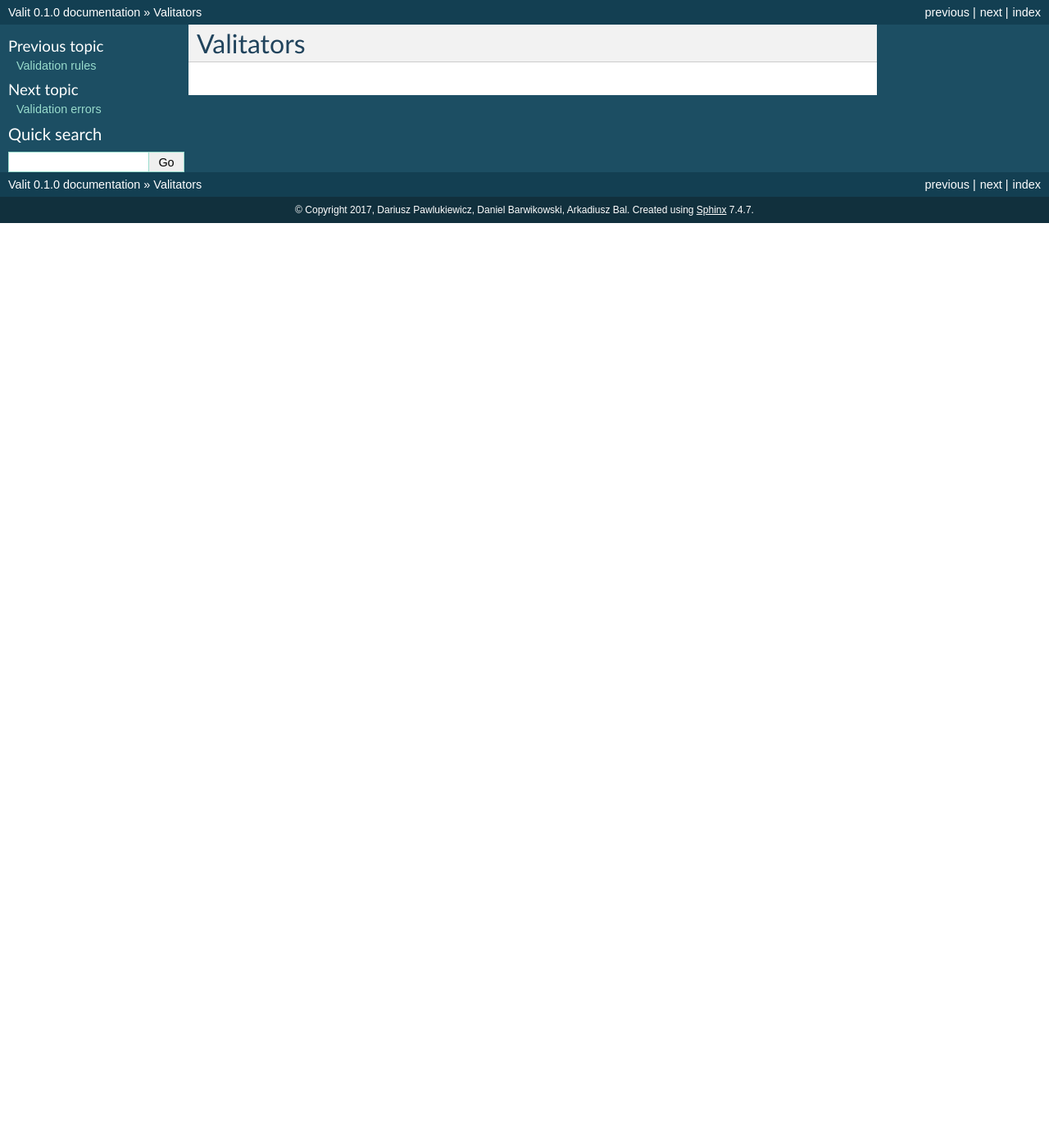
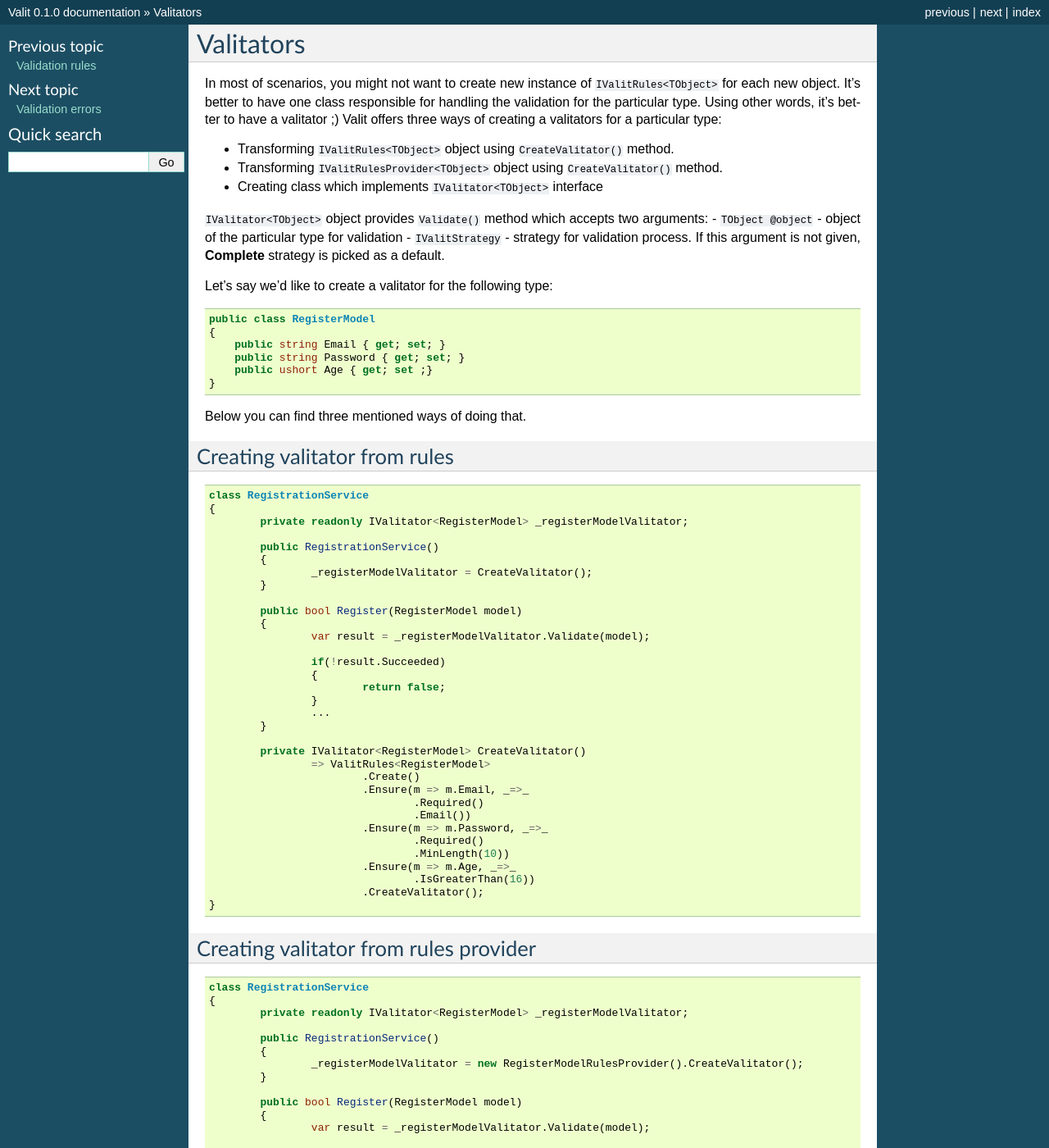
Before and after one commit to valit-stack/Valit.Docs, a Sphinx documentation site: the page built from docs/valitators/index.rst, in a window 1280 px wide and 1400 px high. Shown: the whole window at 82% size. Built offline with Sphinx 7.4.7, drawn with Linux system fonts in a browser that asks for light colours; some of the changed text lies outside the part shown.

Commit message:
Added valitators section

```diff
--- a/docs/valitators/index.rst
+++ b/docs/valitators/index.rst
@@ -1,3 +1,168 @@
 =====================
 Valitators
 =====================
+In most of scenarios, you might not want to create new instance of ``IValitRules<TObject>`` for each new object. It's better to have one class responsible for handling the validation for the particular type. Using other words, it's better to have a valitator ;)
+Valit offers three ways of creating a valitators for a particular type:
+
+- Transforming ``IValitRules<TObject>`` object using ``CreateValitator()`` method.
+- Transforming ``IValitRulesProvider<TObject>`` object using ``CreateValitator()`` method.
+- Creating class which implements ``IValitator<TObject>`` interface
+
+``IValitator<TObject>`` object provides ``Validate()`` method which accepts two arguments:
+- ``TObject @object`` - object of the particular type for validation
+- ``IValitStrategy`` - strategy for validation process. If this argument is not given, **Complete** strategy is picked as a default.
+
+Let's say we'd like to create a valitator for the following type:
+
+.. sourcecode:: csharp
+
+    public class RegisterModel
+    {
+        public string Email { get; set; }
+        public string Password { get; set; }
+        public ushort Age { get; set ;}
+    }
+
+Below you can find three mentioned ways of doing that.
+
+
+Creating valitator from rules
+===================================
+
+.. sourcecode:: csharp
+
+	class RegistrationService
+	{
+		private readonly IValitator<RegisterModel> _registerModelValitator;
+
+		public RegistrationService()
+		{
+			_registerModelValitator = CreateValitator();
+		}
+
+		public bool Register(RegisterModel model)
+		{
+			var result = _registerModelValitator.Validate(model);
+
+			if(!result.Succeeded)
+			{
+				return false;
+			}
+			...
+		}
+
+		private IValitator<RegisterModel> CreateValitator()
+			=> ValitRules<RegisterModel>
+				.Create()
+				.Ensure(m => m.Email, _=>_
+					.Required()
+					.Email())
+				.Ensure(m => m.Password, _=>_
+					.Required()
+					.MinLength(10))
+				.Ensure(m => m.Age, _=>_
+					.IsGreaterThan(16))
+				.CreateValitator();
+	}
+
+
+Creating valitator from rules provider
+======================================
+
+.. sourcecode:: csharp
+
+	class RegistrationService
+	{
+		private readonly IValitator<RegisterModel> _registerModelValitator;
+
+		public RegistrationService()
+		{
+			_registerModelValitator = new RegisterModelRulesProvider().CreateValitator();
+		}
+
+		public bool Register(RegisterModel model)
+		{
+			var result = _registerModelValitator.Validate(model);
+
+			if(!result.Succeeded)
+			{
+				return false;
+			}
+			...
+		}
+	}
+
+	class RegisterModelRulesProvider : IValitRulesProvider<RegisterModel>
+	{
+		public IEnumerable<IValitRule<RegisterModel>> GetRules()
+			=> ValitRules<RegisterModel>
+				.Create()
+				.Ensure(m => m.Email, _=>_
+					.Required()
+					.Email())
+				.Ensure(m => m.Password, _=>_
+					.Required()
+					.MinLength(10))
+				.Ensure(m => m.Age, _=>_
+					.IsGreaterThan(16))
+				.GetAllRules();
+	}
+
+Creating valitator class
+========================
+.. sourcecode:: csharp
+
+	class RegistrationService
+	{
+		private readonly IValitator<RegisterModel> _registerModelValitator;
+
+		public RegistrationService()
+		{
+			_registerModelValitator = new RegisterModelValitator();
+		}
+
+		public bool Register(RegisterModel model)
+		{
+			var result = _registerModelValitator.Validate(model);
+
+			if(!result.Succeeded)
+			{
+				return false;
+			}
+			...
+		}
+	}
+
+	class RegisterModelValitator : IValitator<RegisterModel>
+	{
+        private readonly IValitRulesStrategyPicker<TObject> _strategyPicker;
+
+		public RegisterModelValitator()
+		{
+			var rules = GetValidationRules();
+			_strategyPicker = ValitRules<RegisterModel>.Create(rules);
+		}
+
+        public IValitResult Validate(TObject @object, IValitStrategy strategy)
+        {
+            var selectedStrategy = strategy ?? new CompleteValitStrategy();
+
+            return _strategyPicker
+                .WithStrategy(selectedStrategy)
+                .For(@object)
+                .Validate();
+        }
+
+		private IValitRulesStrategyPicker<TObject> GetValidationRules()
+			=> ValitRules<RegisterModel>
+				.Create()
+				.Ensure(m => m.Email, _=>_
+					.Required()
+					.Email())
+				.Ensure(m => m.Password, _=>_
+					.Required()
+					.MinLength(10))
+				.Ensure(m => m.Age, _=>_
+					.IsGreaterThan(16))
+				.GetAllRules();
+	}
```
